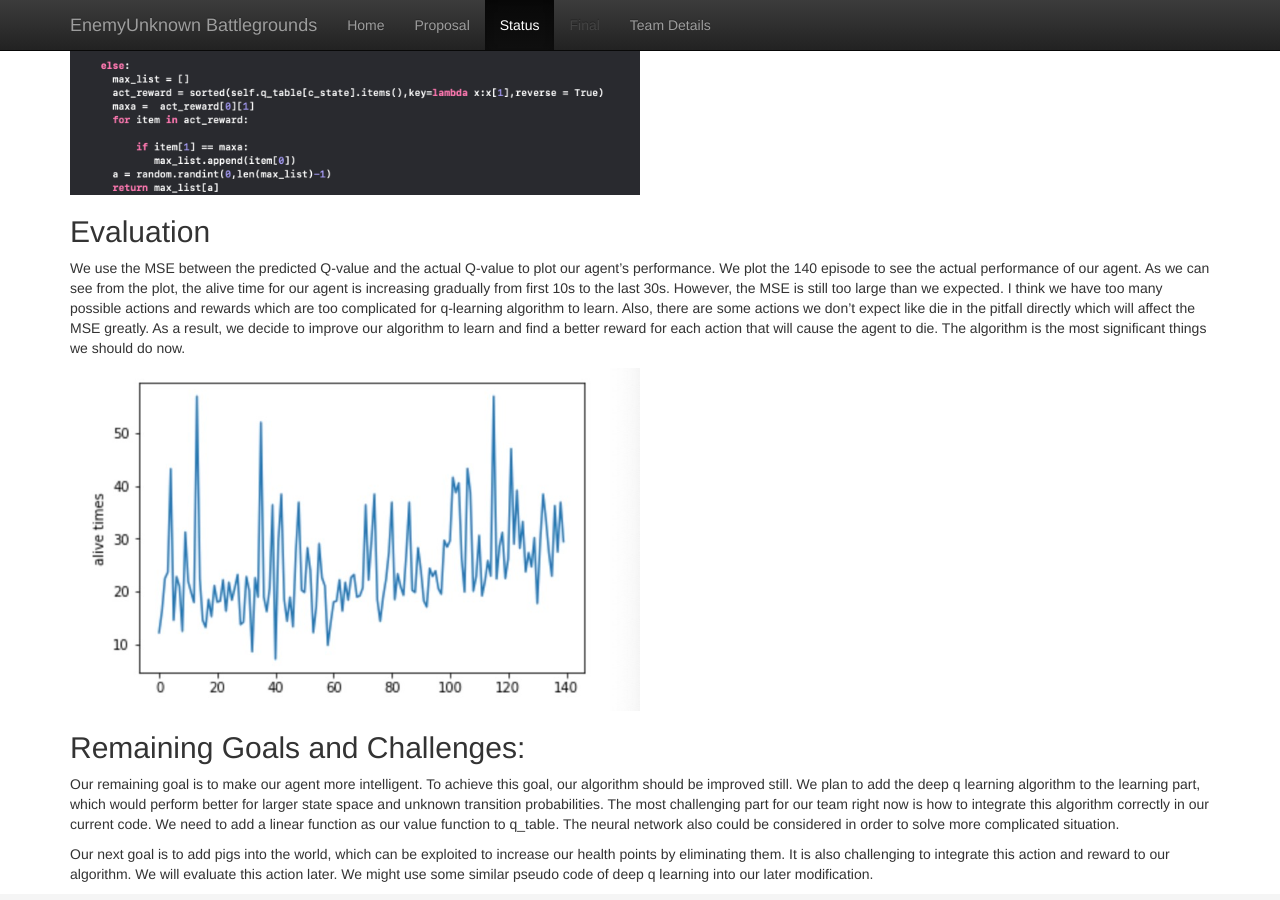
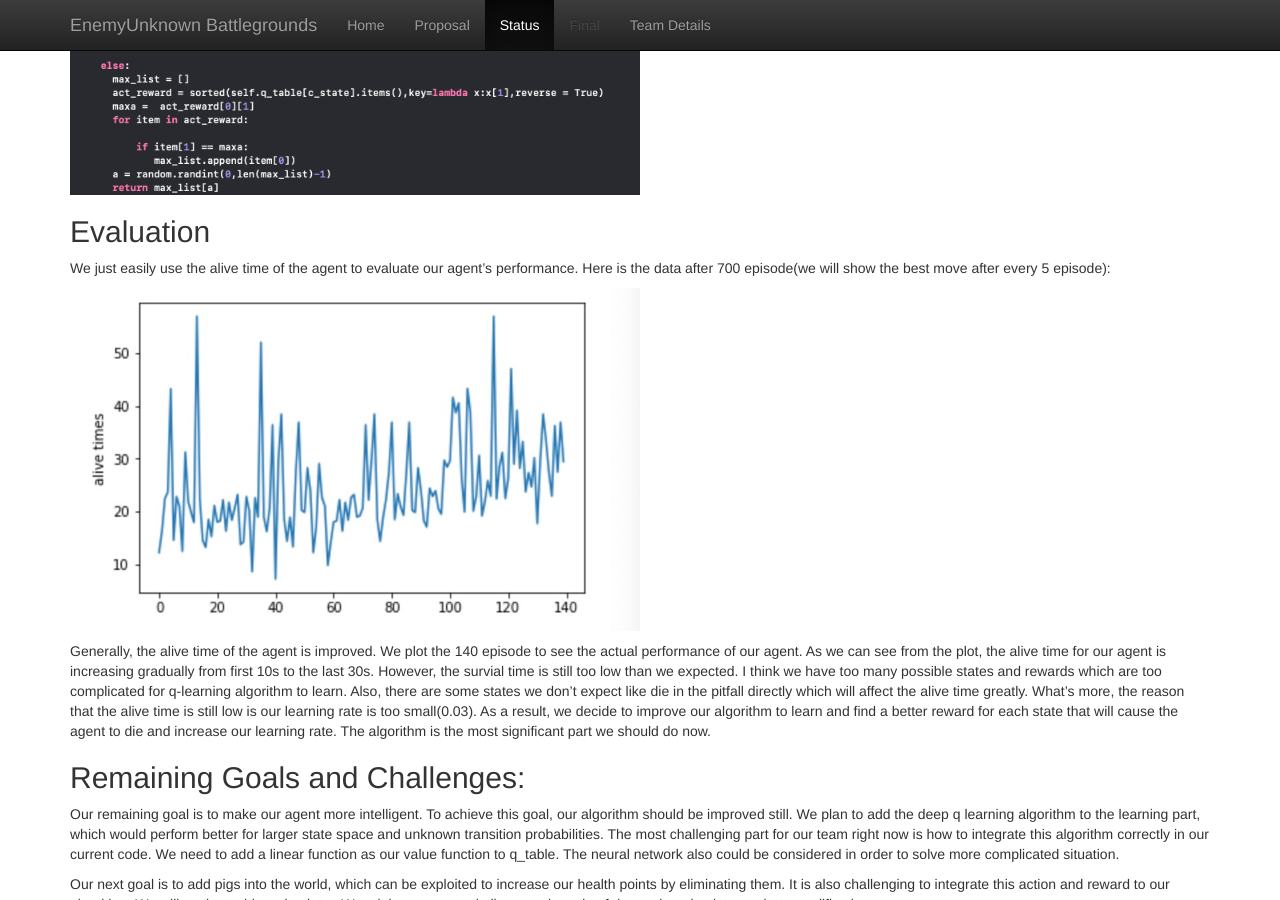
Before and after one commit to chenhaoy1/EnemyUnknown-Battlegrounds, a Jekyll site: the page built from docs/status.md, in a window 1280 px wide and 900 px high, scrolled down 3123 px. Built offline with Jekyll 4.4.1, drawn with Linux system fonts in a browser that asks for light colours.

Commit message:
Update status.md

```diff
--- a/docs/status.md
+++ b/docs/status.md
@@ -33,12 +33,16 @@
 <img src="4.jpg" width="50%">
 
 ## Evaluation
-We use the MSE between the predicted Q-value and the actual Q-value to plot our agent's performance.
-We plot the 140 episode to see the actual performance of our agent.
-As we can see from the plot, the alive time for our agent is increasing gradually from first 10s to the last 30s. However, the MSE is still too large than we expected. I think we have too many possible actions and rewards which are too complicated for q-learning algorithm to learn. Also, there are some actions we don't expect like die in the pitfall directly which will affect the MSE greatly. As a result, we decide to improve our algorithm to learn and find a better reward for each action that will cause the agent to die. The algorithm is the most significant things we should do now.
+We just easily use the alive time of the agent to evaluate our agent’s performance. Here is the data after 700 episode(we will show the best move after every 5 episode):
+
+<img src="5.jpg" width="50%">
 
 
-<img src="5.jpg" width="50%">
+Generally, the alive time of the agent is improved. We plot the 140 episode to see the actual performance of our agent.
+As we can see from the plot, the alive time for our agent is increasing gradually from first 10s to the last 30s. However, the survial time is still too low than we expected. I think we have too many possible states and rewards which are too complicated for q-learning algorithm to learn. Also, there are some states we don't expect like die in the pitfall directly which will affect the alive time greatly. What's more, the reason that the alive time is still low is our learning rate is too small(0.03). As a result, we decide to improve our algorithm to learn and find a better reward for each state that will cause the agent to die and increase our learning rate. The algorithm is the most significant part we should do now.
+
+
+
 
 ## Remaining Goals and Challenges:
 
```
